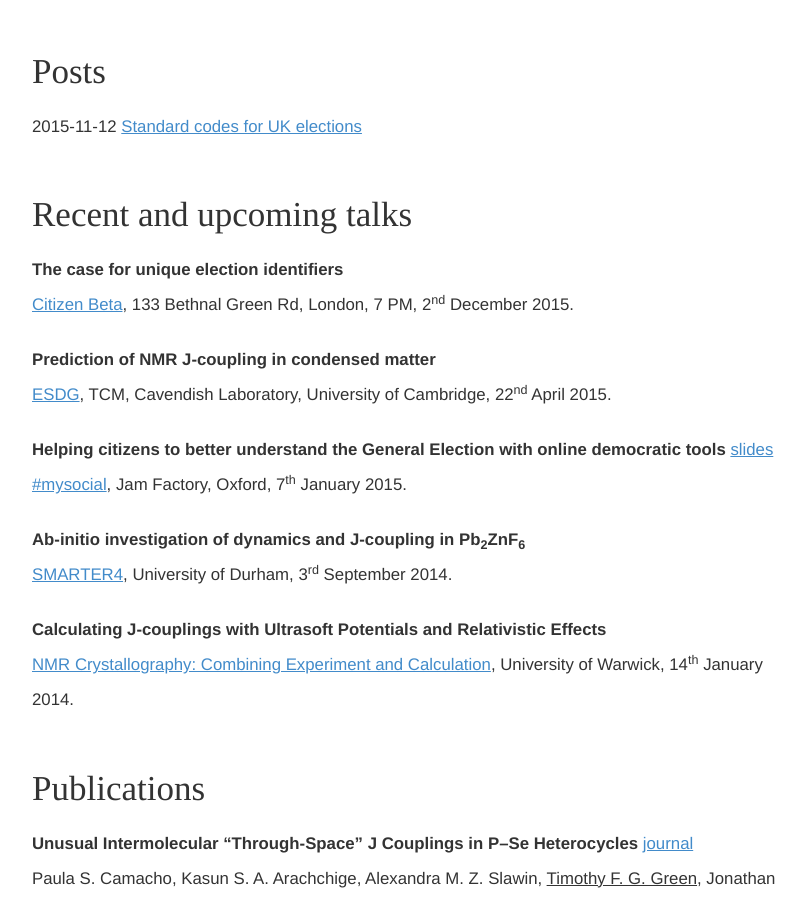
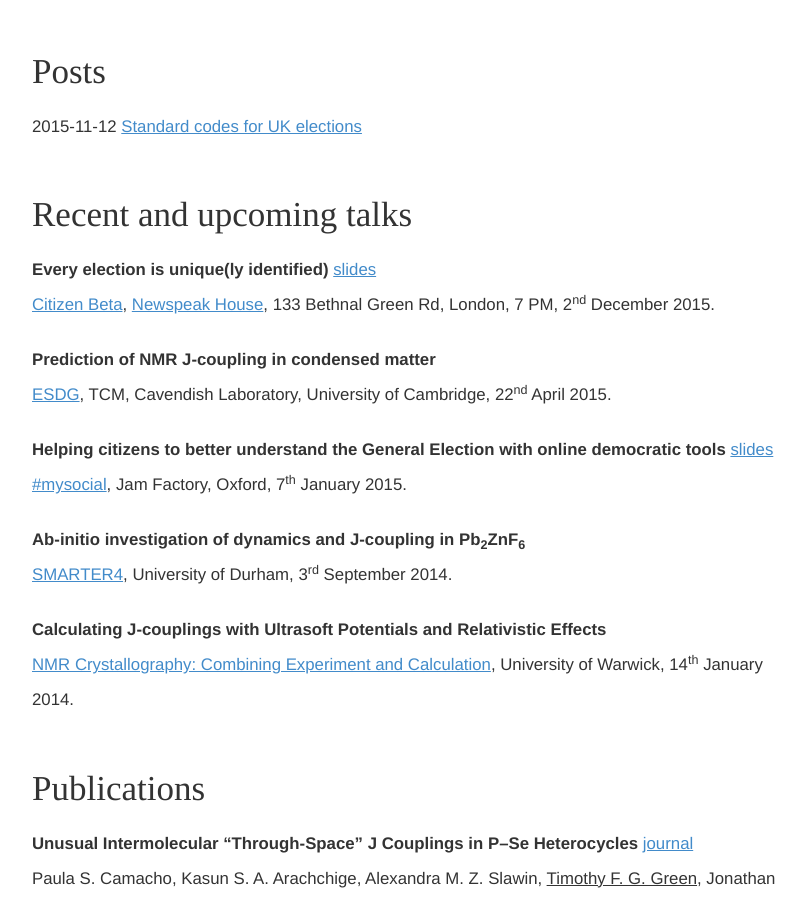
Before and after one commit to tfgg/tfgg.github.io, a Jekyll site: the page built from index.html, in a window 1280 px wide and 900 px high, scrolled down 2002 px. Shown: the whole window, without its empty margins (233-1039 px from the left). Built offline with Jekyll 4.4.1, drawn with Linux system fonts in a browser that asks for light colours; nearby versions of some CDN libraries; some web fonts are replaced; Markdown is read by kramdown in place of the engine named in the settings.

Commit message:
add citizenbeta slides

```diff
--- a/index.html
+++ b/index.html
@@ -65,8 +65,8 @@ css: main.css
       <h2>Recent and upcoming talks</h2>
       <ul class='publications'>
         <li>
-            <strong>The case for unique election identifiers</strong><br/>
-            <a href='http://citizenbeta.attending.io/events/citizenbeta006'>Citizen Beta</a>, 133 Bethnal Green Rd, London, 7 PM, 2<sup>nd</sup> December 2015.
+            <strong>Every election is unique(ly identified)</strong> <a href='/files/citizenbeta_december_2015.pdf'>slides</a><br/>
+            <a href='http://citizenbeta.attending.io/events/citizenbeta006'>Citizen Beta</a>, <a href='https://twitter.com/nwspk'>Newspeak House</a>, 133 Bethnal Green Rd, London, 7 PM, 2<sup>nd</sup> December 2015.
         <li>
           <strong>Prediction of NMR J-coupling in condensed matter</strong><br/>
           <a href='http://www.tcm.phy.cam.ac.uk/~mdt26/esdg.html'>ESDG</a>, TCM, Cavendish Laboratory, University of Cambridge, 22<sup>nd</sup> April 2015.
```
Also changed, not shown: 1 other file.
